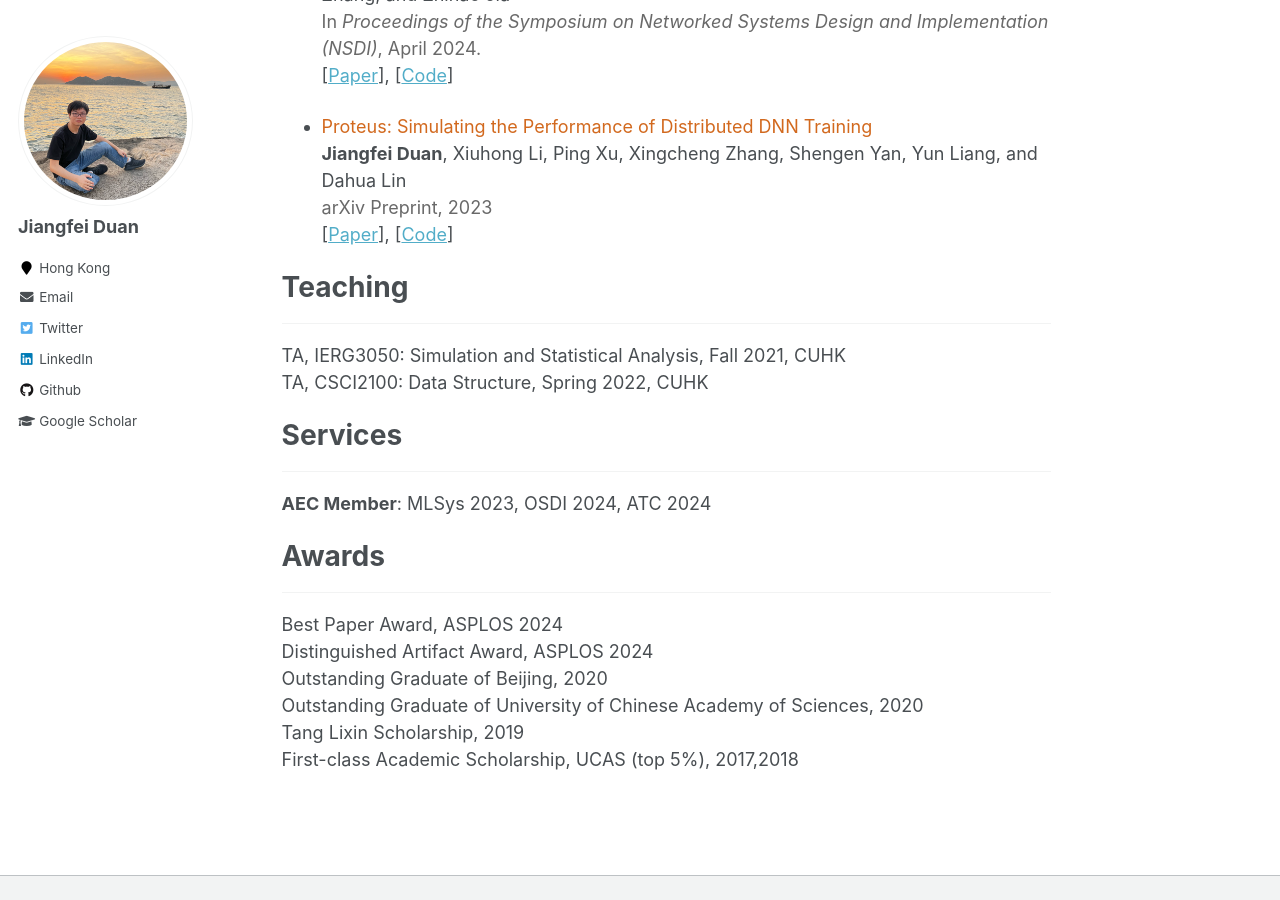
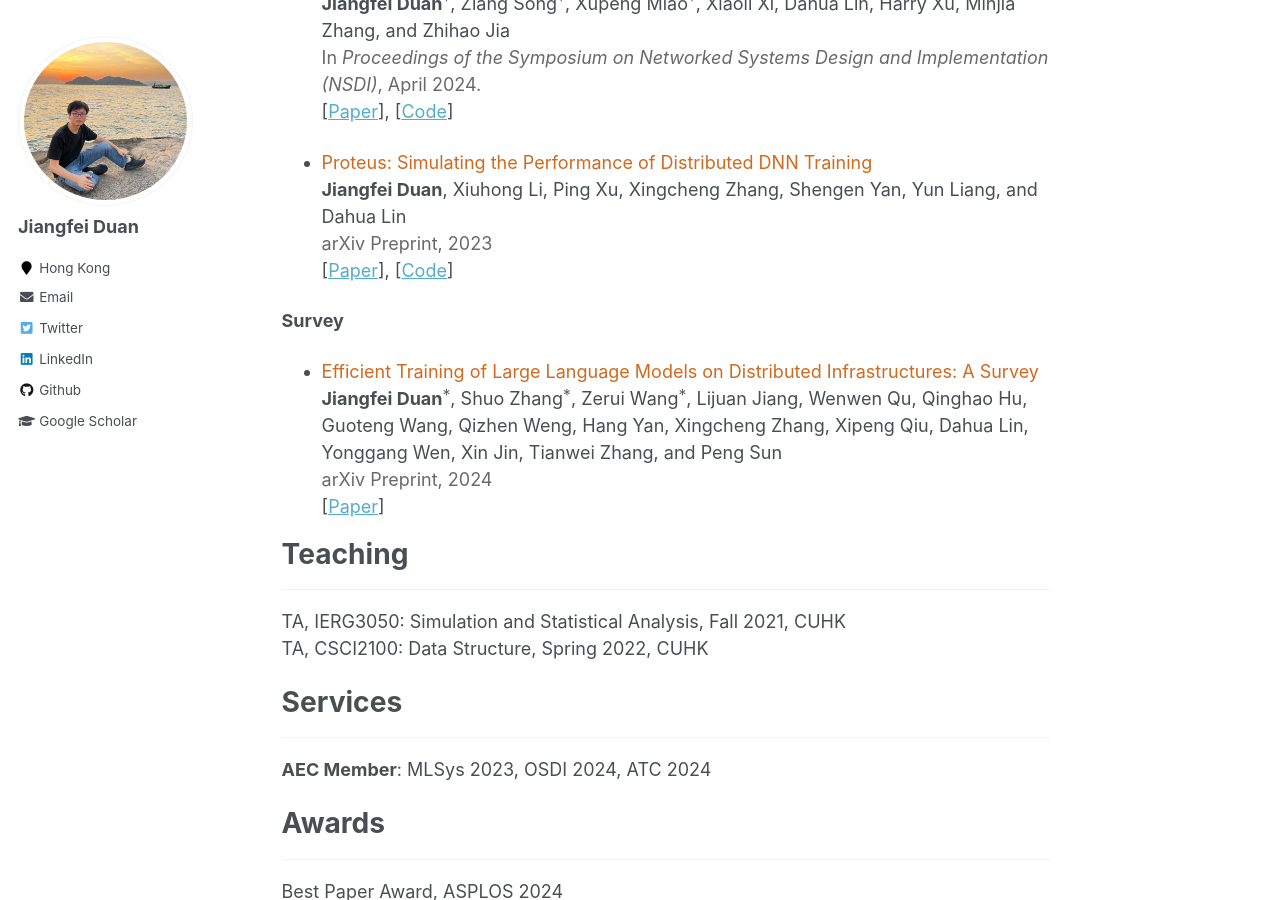
Before and after one commit to JF-D/JF-D.github.io, a Jekyll site: the page built from _pages/about.md, in a window 1280 px wide and 900 px high, scrolled down 2587 px. Built offline with Jekyll 4.4.1, drawn with Linux system fonts in a browser that asks for light colours; formulas are drawn with MathJax 3; a script that is not in the unit is left out; some of the changed text lies outside the part shown.

Commit message:
update survey

```diff
--- a/_pages/about.md
+++ b/_pages/about.md
@@ -20,6 +20,7 @@ My detailed CV can be found [here](https://jf-d.github.io/files/cv.pdf).
 News
 ==
 ----
+- [July 2024] We announce a survey about LLM training system and infra, check [arXiv](https://arxiv.org/abs/2407.20018)!
 - [July 2024] SKVQ is accepted by COLM 2024. Congratulations to Duanmu!
 - [May  2024] MuxServe is accepted by ICML 2024!
 - [Apr. 2024] I will attend NSDI '24 in person at Santa Clara, CA. See you there!
@@ -121,6 +122,13 @@ Xupeng Miao$^{\*}$, Chunan Shi$^{\*}$, **Jiangfei Duan**, Xiaoli Xi, Dahua Lin,
 <span style="color: #696969;">arXiv Preprint, 2023</span> \\
 [[Paper](https://arxiv.org/abs/2306.02267)], [[Code](https://github.com/JF-D/Proteus)]
 
+**Survey**
+
+- <span style="color: #d2691e;">Efficient Training of Large Language Models on Distributed Infrastructures: A Survey</span> \\
+**Jiangfei Duan**$^{\*}$, Shuo Zhang$^{\*}$, Zerui Wang$^{\*}$, Lijuan Jiang, Wenwen Qu, Qinghao Hu, Guoteng Wang, Qizhen Weng, Hang Yan, Xingcheng Zhang, Xipeng Qiu, Dahua Lin, Yonggang Wen, Xin Jin, Tianwei Zhang, and Peng Sun \\
+<span style="color: #696969;">arXiv Preprint, 2024</span> \\
+[[Paper](https://arxiv.org/abs/2407.20018)]
+
 Teaching
 ==
 ----
```
